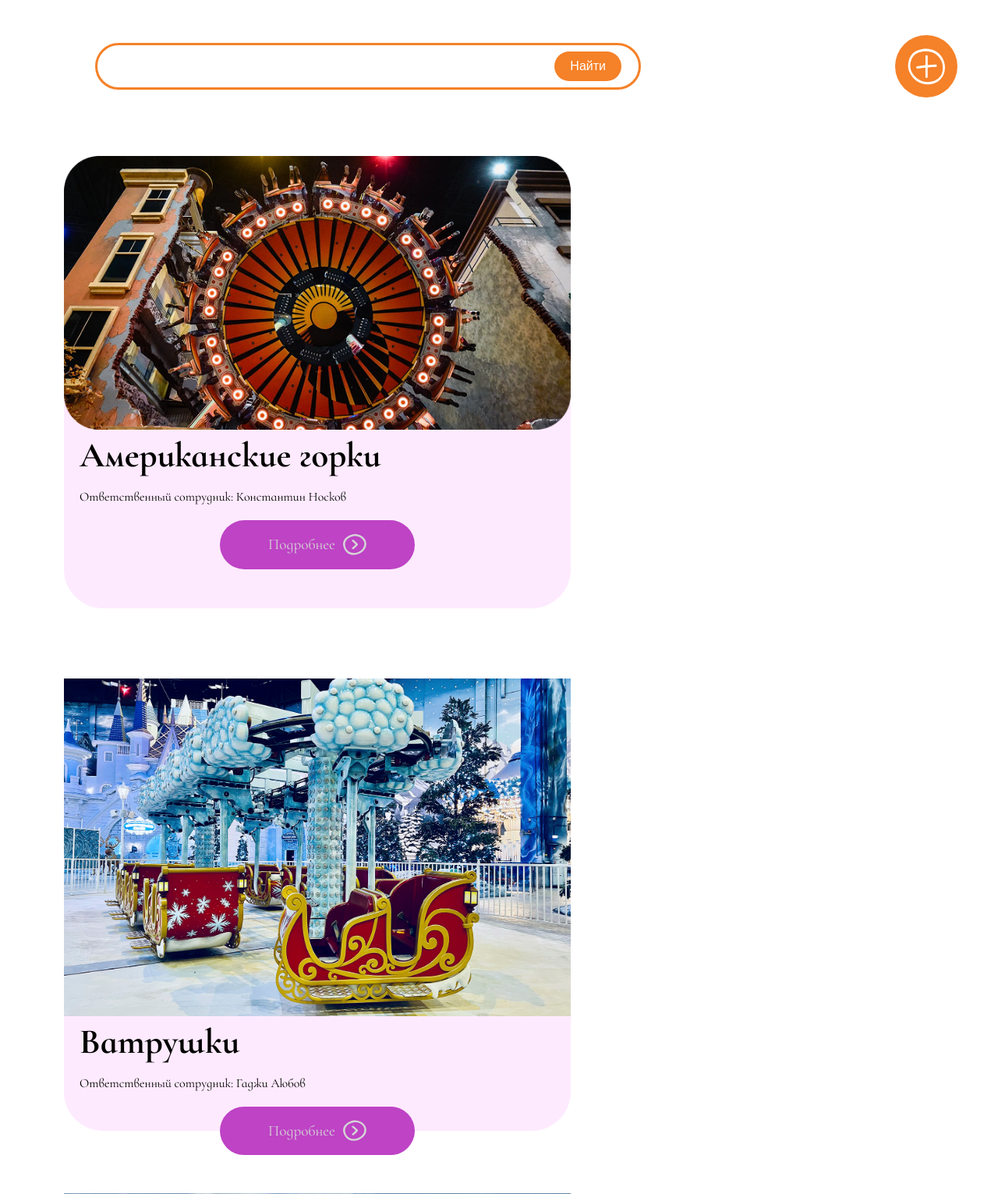
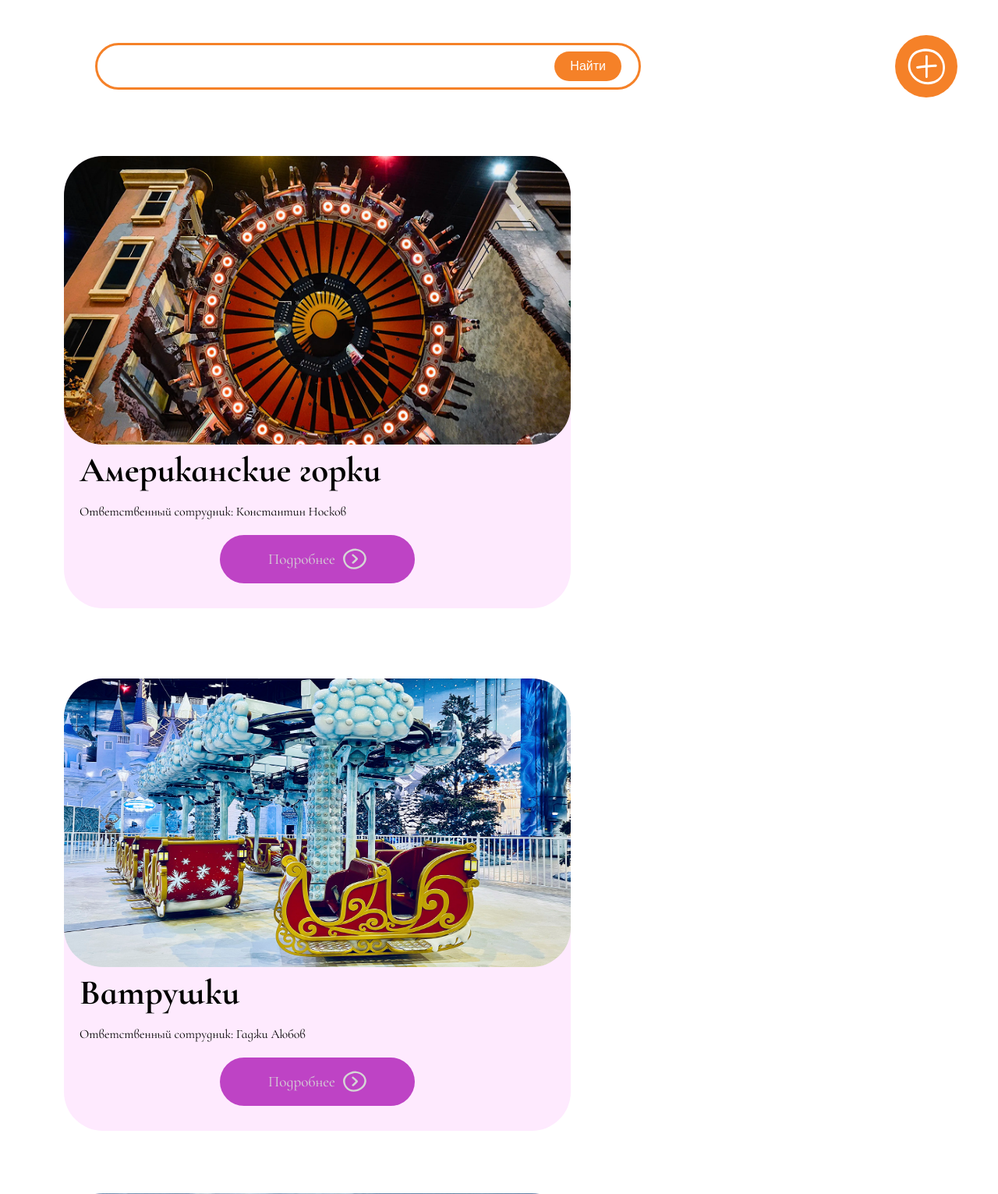
Before and after one commit to Minmin77-lab/django, a Django app: page / in a window 1280 px wide. Shown: the part 292-1823 px from the top of the page at 78% size. Run offline with Django 5.2, Linux system fonts and the light colour scheme; data comes from the database, SQL or seed files in the repository; both versions use the stored data as it was after the commit.

Commit message:
26.10 - изменение размера картинок при добавлении через админа

```diff
--- a/first_app/static/css/style.css
+++ b/first_app/static/css/style.css
@@ -533,6 +533,8 @@ footer {
 
 .img-one{
     width: 650px;
+    border-radius: 50px;
+    height:370px;
 }
 
 .name-attraction{
```
Also changed, not shown: db.sqlite3, media/attraction_images/b17ebc8fad4e4f6fe3b7862e352f0cae.jpg (added), media/attraction_images/b2ca418eb95c00af1e2f75823a5f44df6aa4851d.jpeg (added).
